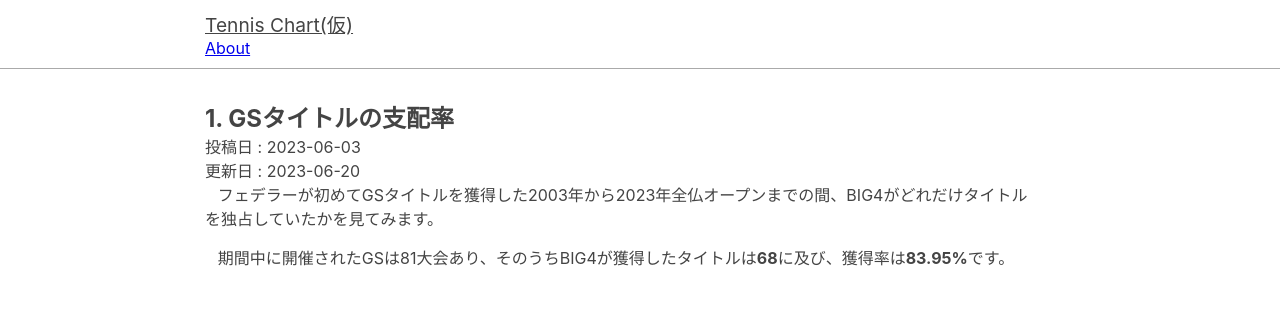
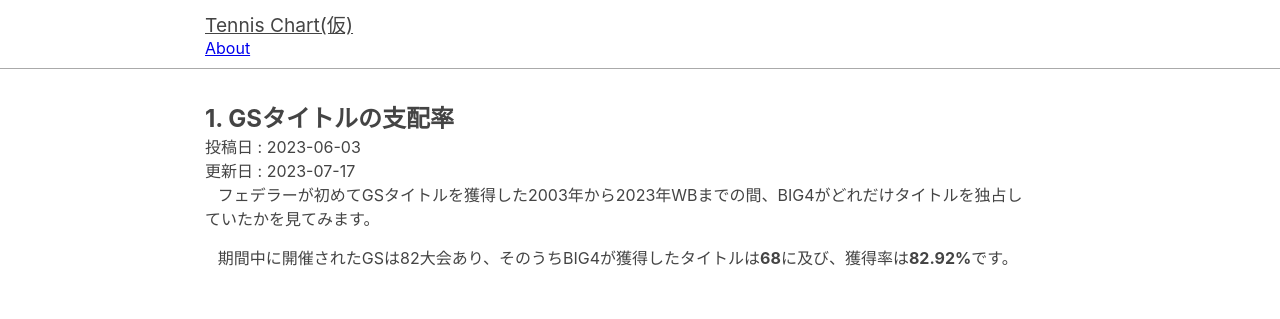
Before and after one commit to kento-yoshidu/TennisChart, a Next.js app: page /page1 in a window 1280 px wide. Shown: the top 319 px of the page. Built offline with nearby package versions, Linux system fonts and the light colour scheme; no server answers.

Commit message:
⚡ Update

```diff
--- a/pages/page1/index.tsx
+++ b/pages/page1/index.tsx
@@ -27,13 +27,13 @@ const Page1 = () => {
         <PageHeader
           title="1. GSタイトルの支配率"
           post="2023-06-03"
-          update="2023-06-20"
+          update="2023-07-17"
         />
 
         <main className={styles.main}>
-          <p>フェデラーが初めてGSタイトルを獲得した2003年から2023年全仏オープンまでの間、BIG4がどれだけタイトルを独占していたかを見てみます。</p>
+          <p>フェデラーが初めてGSタイトルを獲得した2003年から2023年WBまでの間、BIG4がどれだけタイトルを独占していたかを見てみます。</p>
 
-          <p>期間中に開催されたGSは81大会あり、そのうちBIG4が獲得したタイトルは<strong>68</strong>に及び、獲得率は<strong>83.95%</strong>です。</p>
+          <p>期間中に開催されたGSは82大会あり、そのうちBIG4が獲得したタイトルは<strong>68</strong>に及び、獲得率は<strong>82.92%</strong>です。</p>
 
           {error && <p>エラーが発生しました。</p>}
 
```
